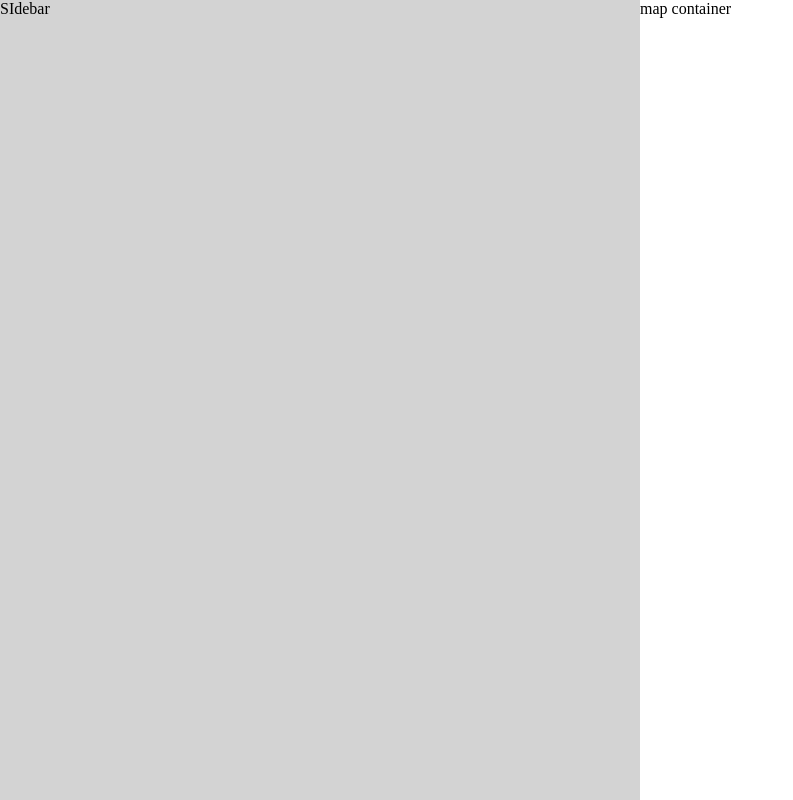
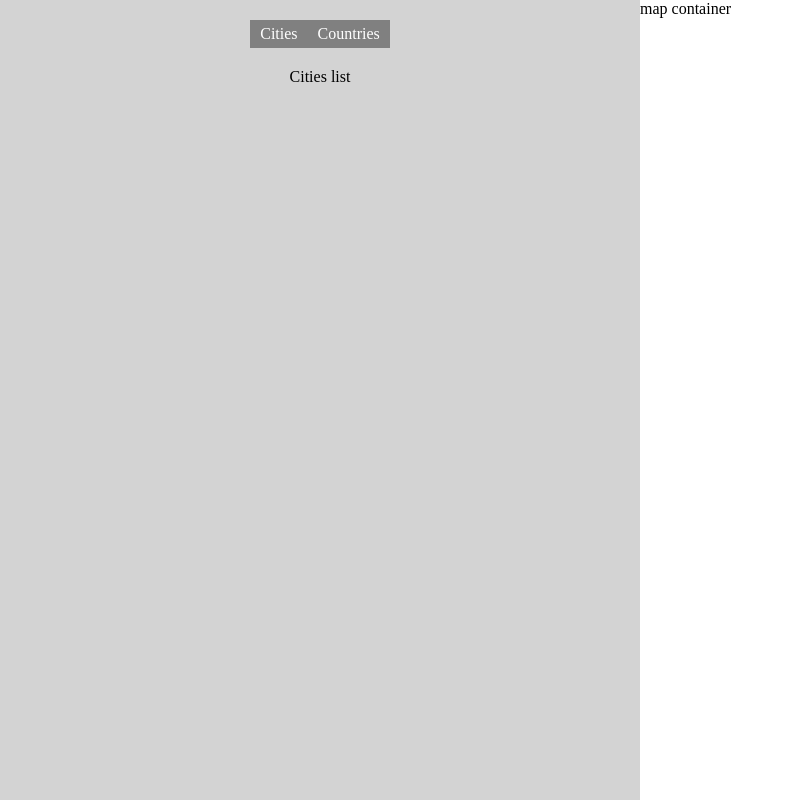
Before and after one commit to leelanarasimha/react18-course, a React (Vite) app in the folder travel-app/: page /app in a window 1280 px wide. Shown: the whole page, without its empty margins (0-793 px from the left). Built offline with nearby package versions, Linux system fonts and the light colour scheme.

Commit message:
sidebar cities list

```diff
--- a/travel-app/src/App.jsx
+++ b/travel-app/src/App.jsx
@@ -13,11 +13,15 @@
     <div>
       <BrowserRouter>
         <Routes>
-          <Route path="/" element={<Home />} />
+          <Route index element={<Home />} />
           <Route path="product" element={<Product />} />
           <Route path="about" element={<About />} />
           <Route path="login" element={<Login />} />
-          <Route path="app" element={<AppLayout />} />
+          <Route path="app" element={<AppLayout />}>
+            <Route index element={<div>Cities list</div>} />
+            <Route path="cities" element={<div>Cities List</div>} />
+            <Route path="countries" element={<div>Cuntries list</div>} />
+          </Route>
           <Route path="*" element={<PageNotFound />} />
         </Routes>
       </BrowserRouter>
--- a/travel-app/src/components/Sidebar.jsx
+++ b/travel-app/src/components/Sidebar.jsx
@@ -1,4 +1,21 @@
+import { NavLink, Outlet } from 'react-router-dom';
 import styles from './Sidebar.module.css';
 export default function Sidebar() {
-  return <div className={styles.sidebar}>SIdebar</div>;
+  return (
+    <div className={styles.sidebar}>
+      <div>
+        <ul>
+          <li>
+            <NavLink to="cities">Cities</NavLink>
+          </li>
+          <li>
+            <NavLink to="countries">Countries</NavLink>
+          </li>
+        </ul>
+      </div>
+      <div>
+        <Outlet />
+      </div>
+    </div>
+  );
 }
--- a/travel-app/src/components/Sidebar.module.css
+++ b/travel-app/src/components/Sidebar.module.css
@@ -1,4 +1,25 @@
 .sidebar {
   background-color: lightgrey;
   height: 100vh;
+  text-align: center;
 }
+
+.sidebar ul {
+  list-style: none;
+  padding: 20px 0px;
+  margin: 0px;
+  display: flex;
+  justify-content: center;
+}
+
+.sidebar ul li a {
+  display: inline-block;
+  padding: 5px 10px;
+  text-decoration: none;
+  background-color: grey;
+  color: white;
+}
+
+.sidebar ul li :global(.active) {
+  background-color: blueviolet;
+}
```
